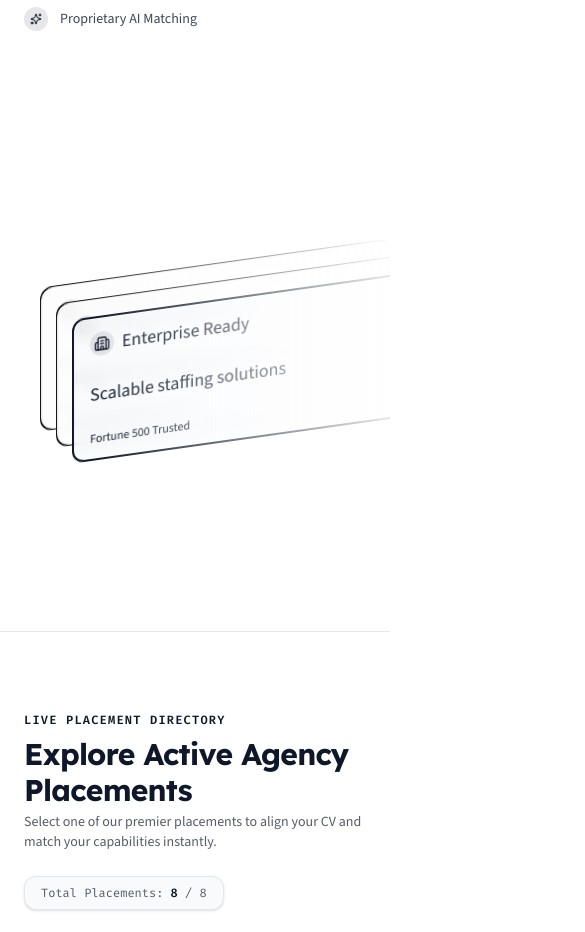
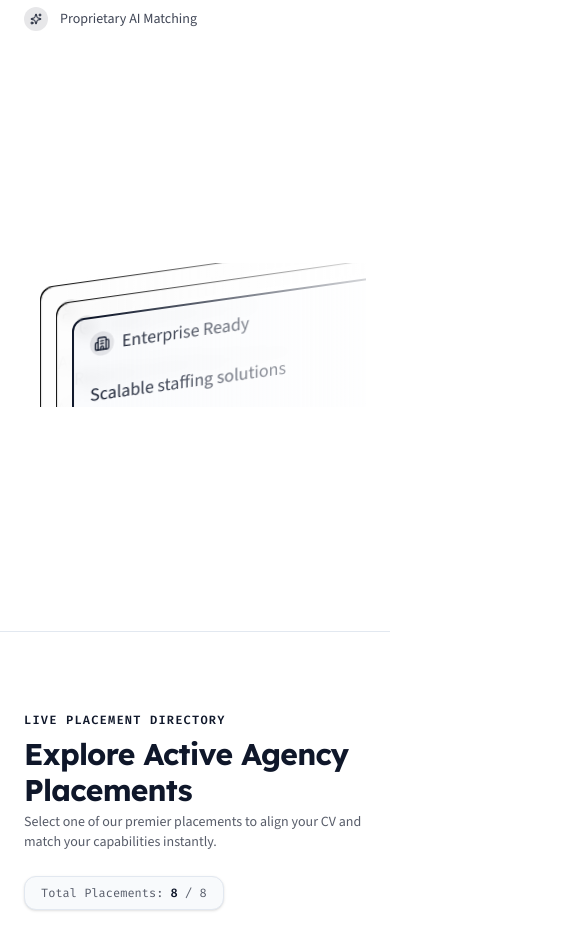
Before and after one commit to Glitch-Time-Matrix/RecruitFlow, a React (Vite) app: page / in a window 390 px wide. Shown: the part 1420-2352 px from the top of the page, 585 px wide, since content can reach past the window. Built offline with nearby package versions, Linux system fonts and the light colour scheme; no server answers.

Commit message:
Fix mobile horizontal scroll and pinch-zoom - triple layer overflow protection

```diff
--- a/index.html
+++ b/index.html
@@ -2,7 +2,7 @@
 <html lang="en">
   <head>
     <meta charset="UTF-8" />
-    <meta name="viewport" content="width=device-width, initial-scale=1.0" />
+    <meta name="viewport" content="width=device-width, initial-scale=1.0, maximum-scale=1.0, user-scalable=no" />
     <title>My Google AI Studio App</title>
   </head>
   <body>
--- a/src/App.tsx
+++ b/src/App.tsx
@@ -45,7 +45,7 @@ export default function App() {
   };
 
   return (
-    <div className="min-h-screen bg-background text-foreground flex flex-col relative antialiased selection:bg-accent selection:text-white">
+    <div className="min-h-screen bg-background text-foreground flex flex-col relative antialiased selection:bg-accent selection:text-white overflow-x-hidden">
 
       {/* Header with full multi-page navigation */}
       <Header
--- a/src/components/Features.tsx
+++ b/src/components/Features.tsx
@@ -69,9 +69,9 @@ export default function Features() {
           </ul>
         </div>
 
-        <div className="flex min-h-[400px] w-full items-center justify-center py-10 relative">
+        <div className="flex min-h-[400px] w-full items-center justify-center py-10 relative overflow-hidden">
           <div className="absolute inset-0 bg-gradient-to-tr from-primary/5 via-transparent to-secondary/5 rounded-3xl blur-3xl -z-10"></div>
-          <div className="w-full max-w-md pl-4">
+          <div className="w-full max-w-md pl-4 overflow-hidden">
             <DisplayCards cards={featureCards} />
           </div>
         </div>
--- a/src/index.css
+++ b/src/index.css
@@ -23,11 +23,17 @@
 }
 
 @layer base {
+  html {
+    overflow-x: hidden;
+    overscroll-behavior-x: none;
+  }
+
   body {
     background-color: var(--color-background);
     color: var(--color-foreground);
     font-family: var(--font-sans);
     overflow-x: hidden;
+    overscroll-behavior-x: none;
     -webkit-font-smoothing: antialiased;
     -moz-osx-font-smoothing: grayscale;
   }
```
